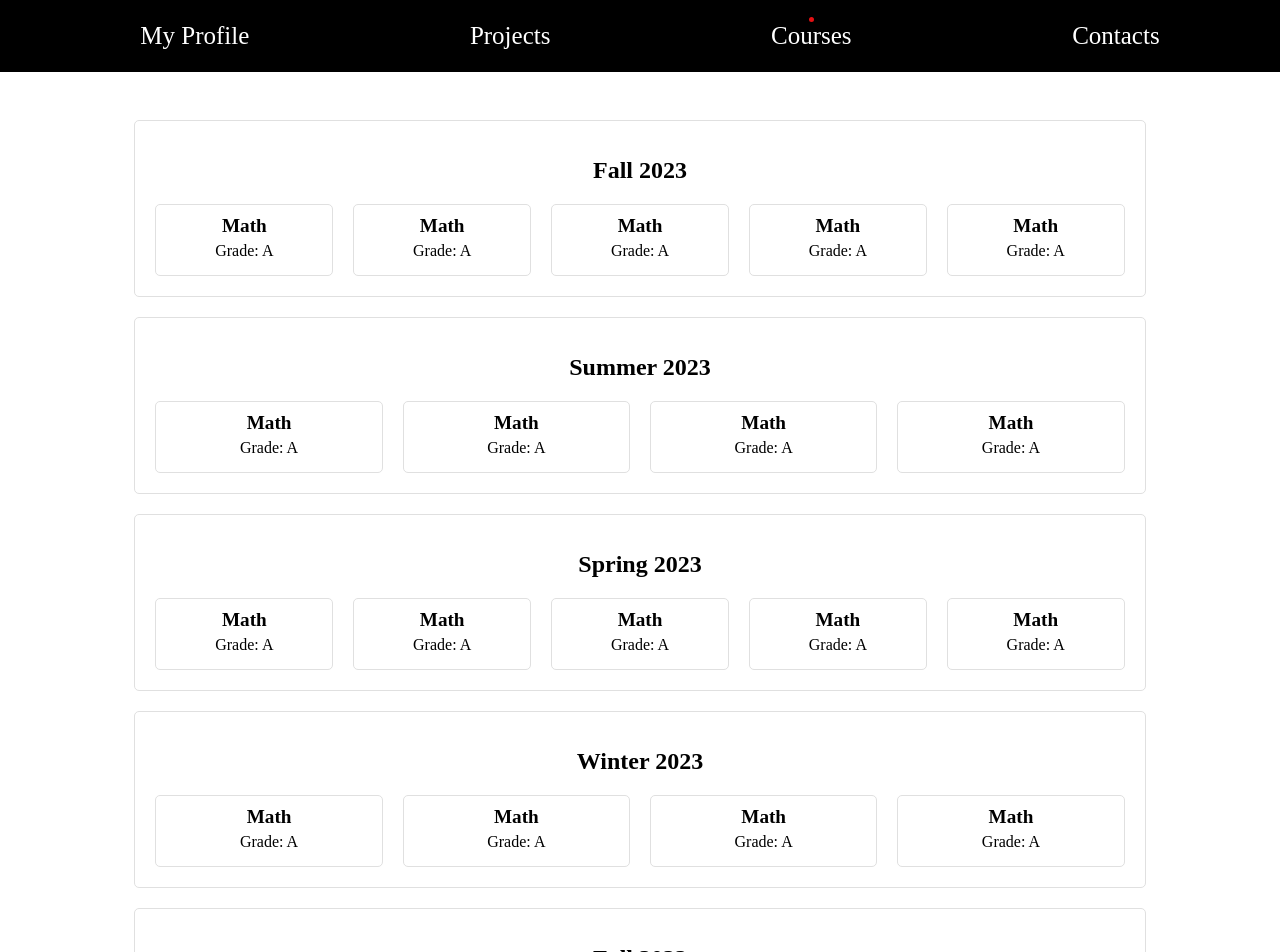
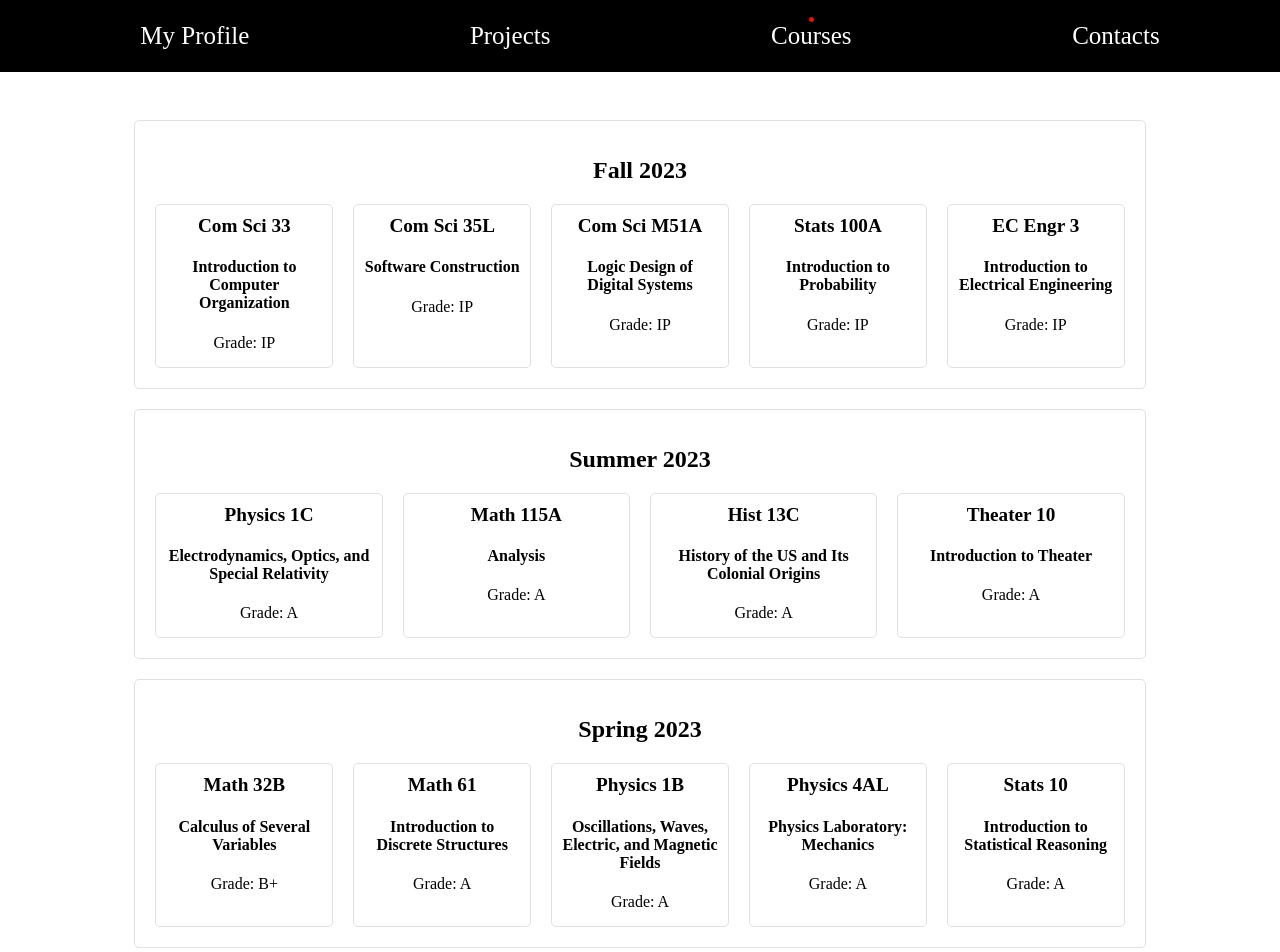
Before and after one commit to yoseph0524/my-website, a React (Create React App) app: page /courses in a window 1280 px wide. Shown: the top 952 px of the page. Built offline with nearby package versions, Linux system fonts and the light colour scheme.

Commit message:
more datas

```diff
--- a/public/courses.json
+++ b/public/courses.json
@@ -1,115 +1,136 @@
 {
   "Fall 2023": [
     {
-      "name": "Math",
+      "name": "Com Sci 33",
+      "coursename": "Introduction to Computer Organization",
+      "grade": "IP",
+      "learned": "In Progress"
+    },
+    {
+      "name": "Com Sci 35L",
+      "coursename": "Software Construction",
+      "grade": "IP",
+      "learned": "In Progress"
+    },
+    {
+      "name": "Com Sci M51A",
+      "coursename": "Logic Design of Digital Systems",
+      "grade": "IP",
+      "learned": "In Progress"
+    },
+    {
+      "name": "Stats 100A",
+      "coursename": "Introduction to Probability",
+      "grade": "IP",
+      "learned": "In Progress"
+    },
+    {
+      "name": "EC Engr 3",
+      "coursename": "Introduction to Electrical Engineering",
+      "grade": "IP",
+      "learned": "In Progress"
+    }
+  ],
+  "Summer 2023": [
+    {
+      "name": "Physics 1C",
+      "coursename": "Electrodynamics, Optics, and Special Relativity",
       "grade": "A",
       "learned": "what I learned"
     },
     {
-      "name": "Math",
+      "name": "Math 115A",
+      "coursename": "Analysis",
       "grade": "A",
       "learned": "what I learned"
     },
     {
-      "name": "Math",
+      "name": "Hist 13C",
+      "coursename": "History of the US and Its Colonial Origins",
       "grade": "A",
       "learned": "what I learned"
     },
     {
-      "name": "Math",
-      "grade": "A",
-      "learned": "what I learned"
-    },
-    {
-      "name": "Math",
-      "grade": "A",
-      "learned": "what I learned"
-    }
-  ],
-  "Summer 2023": [
-    {
-      "name": "Math",
-      "grade": "A",
-      "learned": "what I learned"
-    },
-    {
-      "name": "Math",
-      "grade": "A",
-      "learned": "what I learned"
-    },
-    {
-      "name": "Math",
-      "grade": "A",
-      "learned": "what I learned"
-    },
-    {
-      "name": "Math",
+      "name": "Theater 10",
+      "coursename": "Introduction to Theater",
       "grade": "A",
       "learned": "what I learned"
     }
   ],
   "Spring 2023": [
     {
-      "name": "Math",
+      "name": "Math 32B",
+      "coursename": "Calculus of Several Variables",
+      "grade": "B+",
+      "learned": "what I learned"
+    },
+    {
+      "name": "Math 61",
+      "coursename": "Introduction to Discrete Structures",
       "grade": "A",
       "learned": "what I learned"
     },
     {
-      "name": "Math",
+      "name": "Physics 1B",
+      "coursename": "Oscillations, Waves, Electric, and Magnetic Fields",
       "grade": "A",
       "learned": "what I learned"
     },
     {
-      "name": "Math",
+      "name": "Physics 4AL",
+      "coursename": "Physics Laboratory: Mechanics",
       "grade": "A",
       "learned": "what I learned"
     },
     {
-      "name": "Math",
-      "grade": "A",
-      "learned": "what I learned"
-    },
-    {
-      "name": "Math",
+      "name": "Stats 10",
+      "coursename": "Introduction to Statistical Reasoning",
       "grade": "A",
       "learned": "what I learned"
     }
   ],
   "Winter 2023": [
     {
-      "name": "Math",
+      "name": "Com Sci 32",
+      "coursename": "Introduction to Computer Science II",
+      "grade": "B+",
+      "learned": "what I learned"
+    },
+    {
+      "name": "Math 32A",
+      "coursename": "Calculus of Several Variables",
+      "grade": "A-",
+      "learned": "what I learned"
+    },
+    {
+      "name": "Math 33A",
+      "coursename": " Linear Algebra and Applications",
       "grade": "A",
       "learned": "what I learned"
     },
     {
-      "name": "Math",
-      "grade": "A",
-      "learned": "what I learned"
-    },
-    {
-      "name": "Math",
-      "grade": "A",
-      "learned": "what I learned"
-    },
-    {
-      "name": "Math",
+      "name": "Math 33B",
+      "coursename": "Linear Algebra and Applications",
       "grade": "A",
       "learned": "what I learned"
     }
   ],
   "Fall 2022": [
     {
-      "name": "Math",
+      "name": "Com Sci 31",
+      "coursename": "Introduction to Computer Science I",
+      "grade": "B+",
+      "learned": "what I learned"
+    },
+    {
+      "name": "Math 31B",
+      "coursename": "Integration and Infinite Series",
       "grade": "A",
       "learned": "what I learned"
     },
     {
-      "name": "Math",
-      "grade": "A",
-      "learned": "what I learned"
-    },
-    {
-      "name": "Math",
+      "name": "English 3",
+      "coursename": "English Composition, Rhetoric, and Language",
       "grade": "A",
       "learned": "what I learned"
     }
--- a/public/index.html
+++ b/public/index.html
@@ -14,7 +14,7 @@
       manifest.json provides metadata used when your web app is installed on a
       user's mobile device or desktop. See https://developers.google.com/web/fundamentals/web-app-manifest/
     -->
-    <link rel="manifest" href="%PUBLIC_URL%/manifest.json" />
+
     <!--
       Notice the use of %PUBLIC_URL% in the tags above.
       It will be replaced with the URL of the `public` folder during the build.
--- a/public/manifest.json
+++ b/public/projects.json
@@ -7,7 +7,9 @@
       "description": "description",
       "used": "What I Used",
       "learned": "What I Learned",
-      "improvements": "Potential Improvements"
+      "improvements": "Potential Improvements",
+      "websites": "",
+      "code": ""
     },
     {
       "title": "Airbnb",
@@ -16,7 +18,9 @@
       "description": "description",
       "used": "What I Used",
       "learned": "What I Learned",
-      "improvements": "Potential Improvements"
+      "improvements": "Potential Improvements",
+      "websites": "",
+      "code": ""
     },
     {
       "title": "Wetube",
@@ -25,7 +29,9 @@
       "description": "description",
       "used": "What I Used",
       "learned": "What I Learned",
-      "improvements": "Potential Improvements"
+      "improvements": "Potential Improvements",
+      "website": "https://wetube-yoseph-2f352b3a8266.herokuapp.com/",
+      "code": "https://github.com/yoseph0524/wetube-"
     },
     {
       "title": "Netflix",
@@ -34,7 +40,9 @@
       "description": "description",
       "used": "What I Used",
       "learned": "What I Learned",
-      "improvements": "Potential Improvements"
+      "improvements": "Potential Improvements",
+      "websites": "https://github.com/yoseph0524/react-netflix",
+      "code": ""
     },
     {
       "title": "My Website",
@@ -43,7 +51,9 @@
       "description": "description",
       "used": "What I Used",
       "learned": "What I Learned",
-      "improvements": "Potential Improvements"
+      "improvements": "Potential Improvements",
+      "websites": "",
+      "code": ""
     },
     {
       "title": "Twitter",
@@ -52,7 +62,9 @@
       "description": "description",
       "used": "What I Used",
       "learned": "What I Learned",
-      "improvements": "Potential Improvements"
+      "improvements": "Potential Improvements",
+      "websites": "https://nwitter-6bec6.web.app/",
+      "code": "https://github.com/yoseph0524/nwitter"
     },
     {
       "title": "PeachParty",
@@ -61,7 +73,9 @@
       "description": "description",
       "used": "What I Used",
       "learned": "What I Learned",
-      "improvements": "Potential Improvements"
+      "improvements": "Potential Improvements",
+      "websites": "",
+      "code": ""
     },
     {
       "title": "PnetPhelix",
@@ -70,7 +84,9 @@
       "description": "description",
       "used": "What I Used",
       "learned": "What I Learned",
-      "improvements": "Potential Improvements"
+      "improvements": "Potential Improvements",
+      "websites": "",
+      "code": ""
     },
     {
       "title": "Practice Projects",
@@ -79,7 +95,9 @@
       "description": "description",
       "used": "What I Used",
       "learned": "What I Learned",
-      "improvements": "Potential Improvements"
+      "improvements": "Potential Improvements",
+      "websites": "",
+      "code": ""
     }
   ]
 }
--- a/src/routes/Courses.tsx
+++ b/src/routes/Courses.tsx
@@ -4,6 +4,7 @@ import "./courses.css";
 
 type Course = {
   name: string;
+  coursename: string;
   grade: string;
   learned: string;
 };
@@ -68,6 +69,7 @@ const Course: React.FC = () => {
                 onClick={() => handleClickCourse(course)}
               >
                 <h2>{course.name}</h2>
+                <h4>{course.coursename}</h4>
                 <p>Grade: {course.grade}</p>
               </motion.div>
             ))}
@@ -86,7 +88,7 @@ const Course: React.FC = () => {
           >
             <h2>{selectedCourse.name}</h2>
             <p>Grade: {selectedCourse.grade}</p>
-            <p>Learned: {selectedCourse.learned}</p>
+            <p>{selectedCourse.learned}</p>
           </motion.div>
         )}
       </AnimatePresence>
--- a/src/routes/Detail.tsx
+++ b/src/routes/Detail.tsx
@@ -10,17 +10,17 @@ type Project = {
   used: string;
   learned: string;
   improvements: string;
+  website: string;
+  code: string;
 };
 
 function Detail() {
   const [project, setProject] = useState<Project | null>(null);
   const { projectId } = useParams<{ projectId: string }>();
 
-  console.log(projectId);
-
   const getProjects = async () => {
     try {
-      const response = await fetch(process.env.PUBLIC_URL + "/manifest.json");
+      const response = await fetch(process.env.PUBLIC_URL + "/projects.json");
 
       if (!response.ok) {
         throw new Error(`HTTP error! Status: ${response.status}`);
@@ -58,10 +58,11 @@ function Detail() {
       <div className={styles.header}>
         <h1>{project.title}</h1>
         <div className={styles.view}>
-          <a href={project.src}>
+          <a href={project.website}>
             <button>View Web</button>
           </a>
-          <a href={project.src}>
+          {/* if there is code */}
+          <a href={project.code}>
             <button>View Code</button>
           </a>
         </div>
--- a/src/routes/Projects.tsx
+++ b/src/routes/Projects.tsx
@@ -53,7 +53,7 @@ function Projects() {
     <Layout>
       <Project>
         <StyledLink to="/projects/carrotmarket">
-          <h1>Carrot Market</h1>
+          <h1>Carrot Market (Currently Working On)</h1>
           <Wrapper>
             <Img src={image} />
             <p>Description</p>
```
